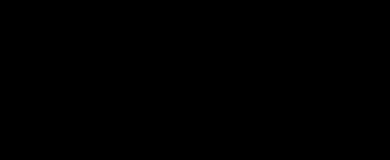
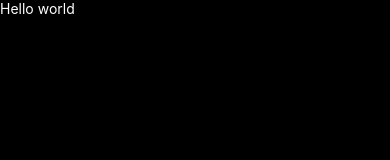
Before and after one commit to Sedinamm/HealthX, a React Native app: screen /Question2 in a window 390 px wide. Shown: the top 160 px of the page. Built offline with nearby package versions, Linux system fonts and the light colour scheme.

Commit message:
imported Ionicons to the Intro Screen

```diff
--- a/Screens/IntroScreen.js
+++ b/Screens/IntroScreen.js
@@ -7,6 +7,7 @@
   SafeAreaView,
 } from "react-native";
 import React from "react";
+import { Ionicons } from "@expo/vector-icons";
 
 const IntroScreen = ({ navigation }) => {
   return (
@@ -33,7 +34,14 @@
             navigation.navigate("Question1");
           }}
           style={styles.button}
-        ></TouchableOpacity>
+        >
+          {/* <Ionicons
+            name=""
+            size={30}
+            color="white"
+            style={styles.heartIcon}
+          /> */}
+        </TouchableOpacity>
       </View>
     </View>
   );
--- a/Screens/Question2.js
+++ b/Screens/Question2.js
@@ -1,11 +1,16 @@
-import { StyleSheet, Text, View } from "react-native";
+import { StyleSheet, Text, View, SafeAreaView } from "react-native";
 import React from "react";
+// import { Entypo } from "@expo/vector-icons";
+// import { MaterialCommunityIcons } from "@expo/vector-icons";
+// import { Ionicons } from "@expo/vector-icons";
 
 const Question2 = () => {
   return (
-    <View style={styles.container}>
-      <View></View>
-    </View>
+    <SafeAreaView style={styles.container}>
+      <View>
+        <Text style={{ color: "white" }}>Hello world</Text>
+      </View>
+    </SafeAreaView>
   );
 };
 
```
